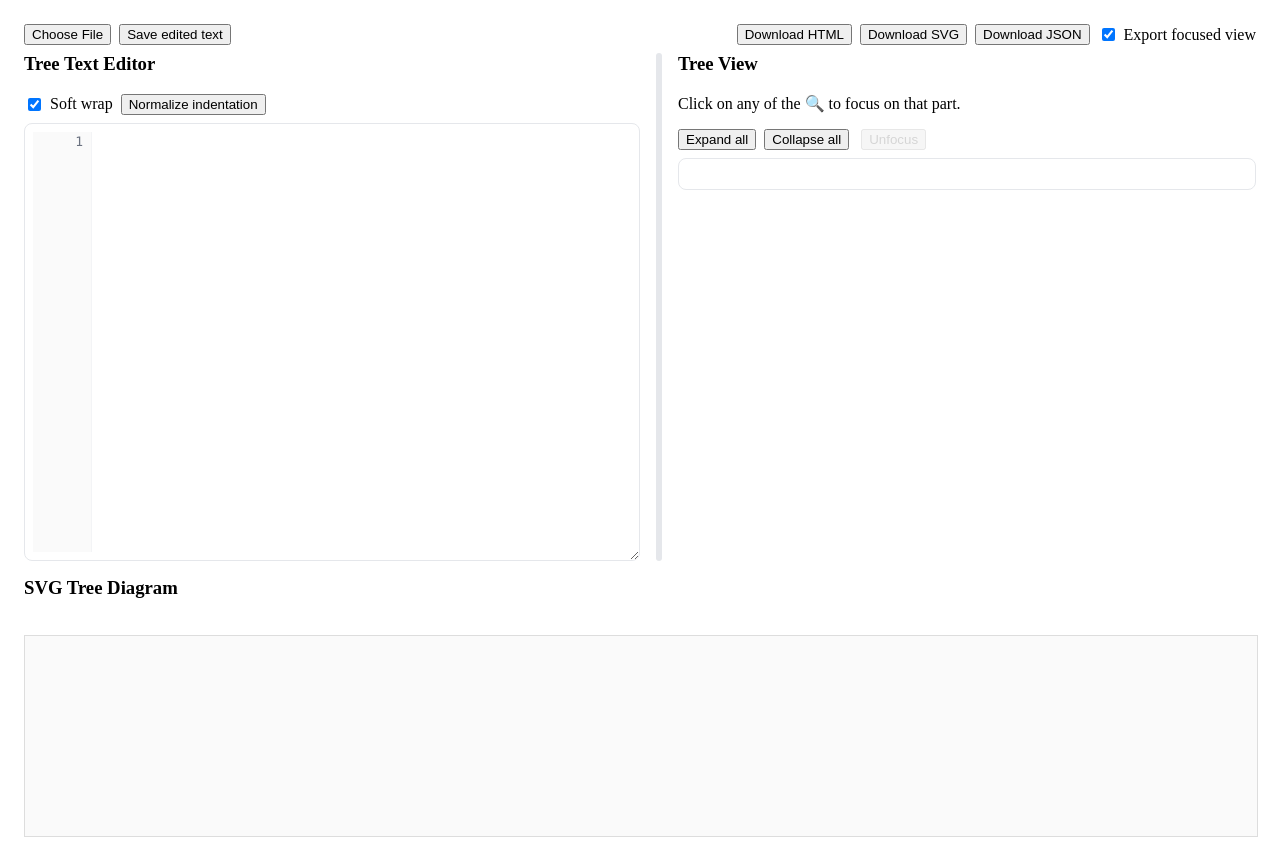
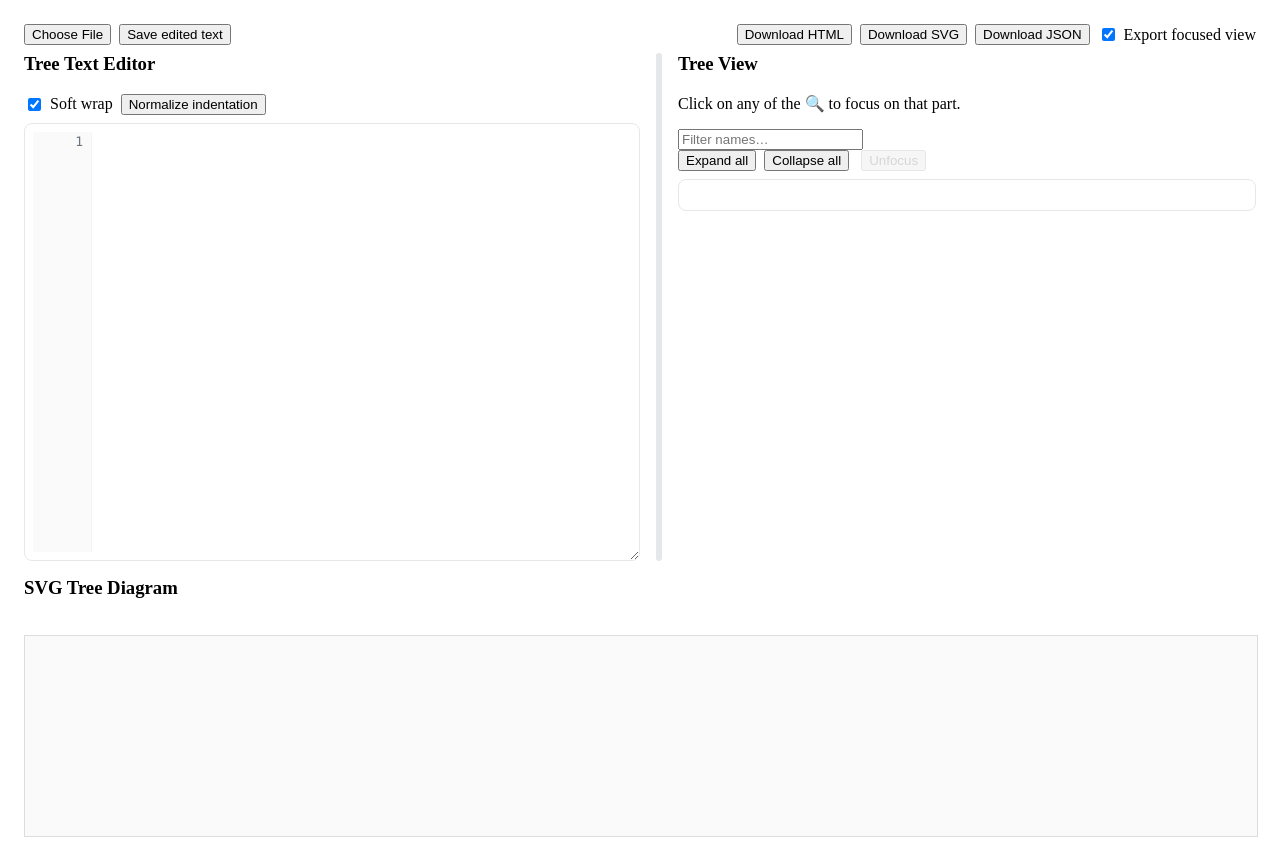
Before and after one commit to jbrannigan/family-tree-editor, a React (Create React App) app: page / in a window 1280 px wide. Built offline with nearby package versions, Linux system fonts and the light colour scheme.

Commit message:
feat(treeview): auto-expand on filter + focus UX

```diff
--- a/src/App.js
+++ b/src/App.js
@@ -14,7 +14,7 @@ const App = () => {
   const [treeData, setTreeData] = useState([]); // full parsed tree (array)
   const [focusedNode, setFocusedNode] = useState(null); // node object when focused
   const [exportFocused, setExportFocused] = useState(true);
-
+  const [filter, setFilter] = useState("");
   // Width of the left (editor) pane in pixels. Starts at 50%.
   const containerRef = useRef(null);
   const [leftWidth, setLeftWidth] = useState(0); // 0 means "compute 50% on mount"
@@ -214,12 +214,24 @@ const App = () => {
         <div className="pane right-pane">
           <h3 style={{ marginTop: 0 }}>Tree View</h3>
           <p>Click on any of the 🔍 to focus on that part.</p>
+          <div className="toolbar row wrap">
+            <input
+              className="input"
+              placeholder="Filter names…"
+              value={filter}
+              onChange={(e) => setFilter(e.target.value)}
+              aria-label="Filter tree by name"
+              style={{ maxWidth: 220 }}
+            />
+          </div>
+
           <TreeView
             tree={displayedTree}
             onFocus={handleFocus}
             onUnfocus={handleUnfocus}
             focusedNodeId={focusedNode ? focusedNode.id : null}
             isFocused={!!focusedNode}
+            filterText={filter}
           />
         </div>
       </div>
--- a/src/TreeView.css
+++ b/src/TreeView.css
@@ -121,3 +121,14 @@
       border-color 120ms ease;
   }
 }
+/* Dim non-matches only when a filter is active */
+.tree-view.has-filter .tree-row.is-dim {
+  opacity: 0.35;
+}
+
+/* Highlight matched substring */
+.tree-view mark {
+  background: #ffef8a;
+  padding: 0 2px;
+  border-radius: 3px;
+}
```
Also changed, not shown: eslint.config.mjs (+6 -1 lines), src/TreeView.js (+4 -7 lines), 1 other file (tests, documents, lock files or other folders).
